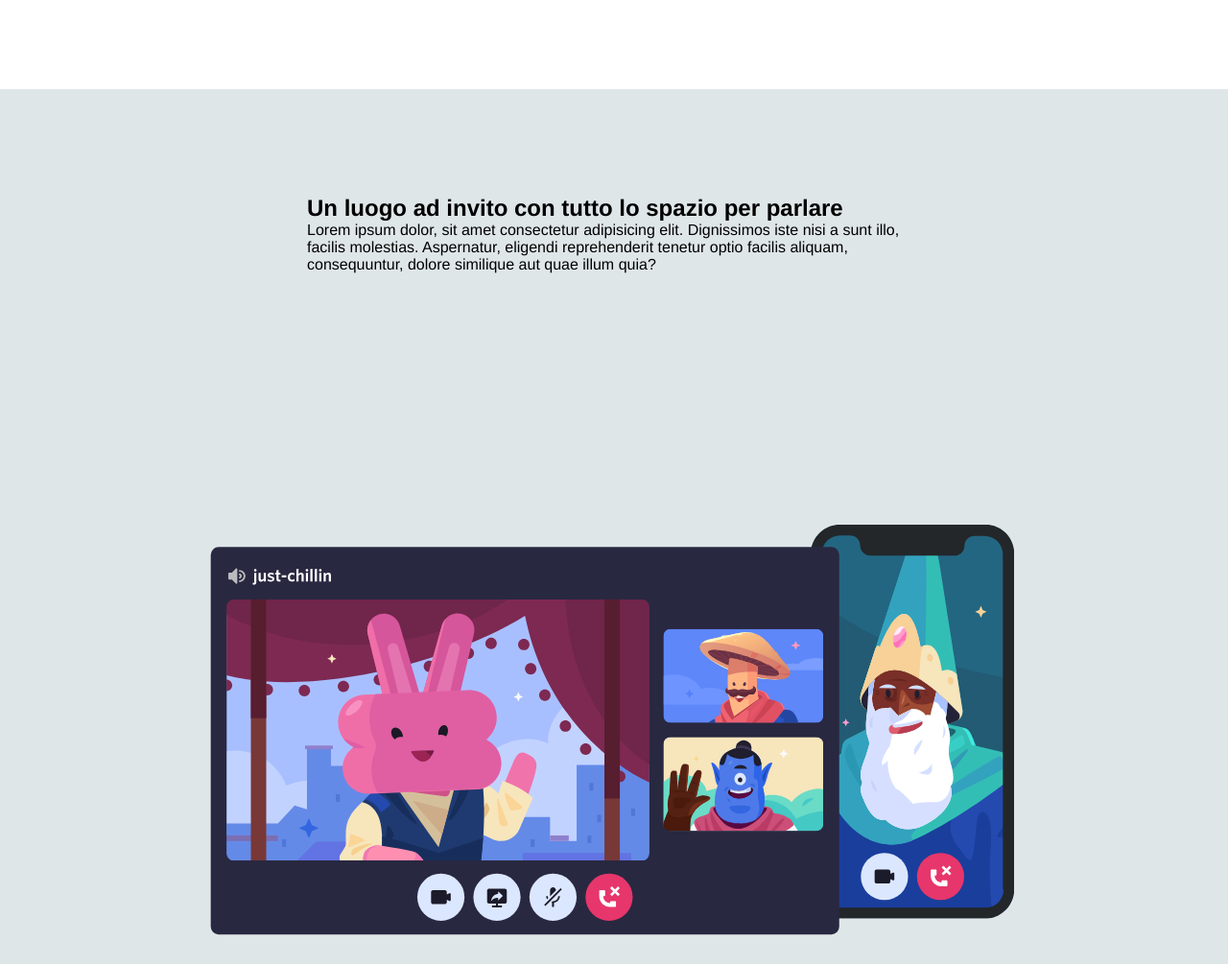
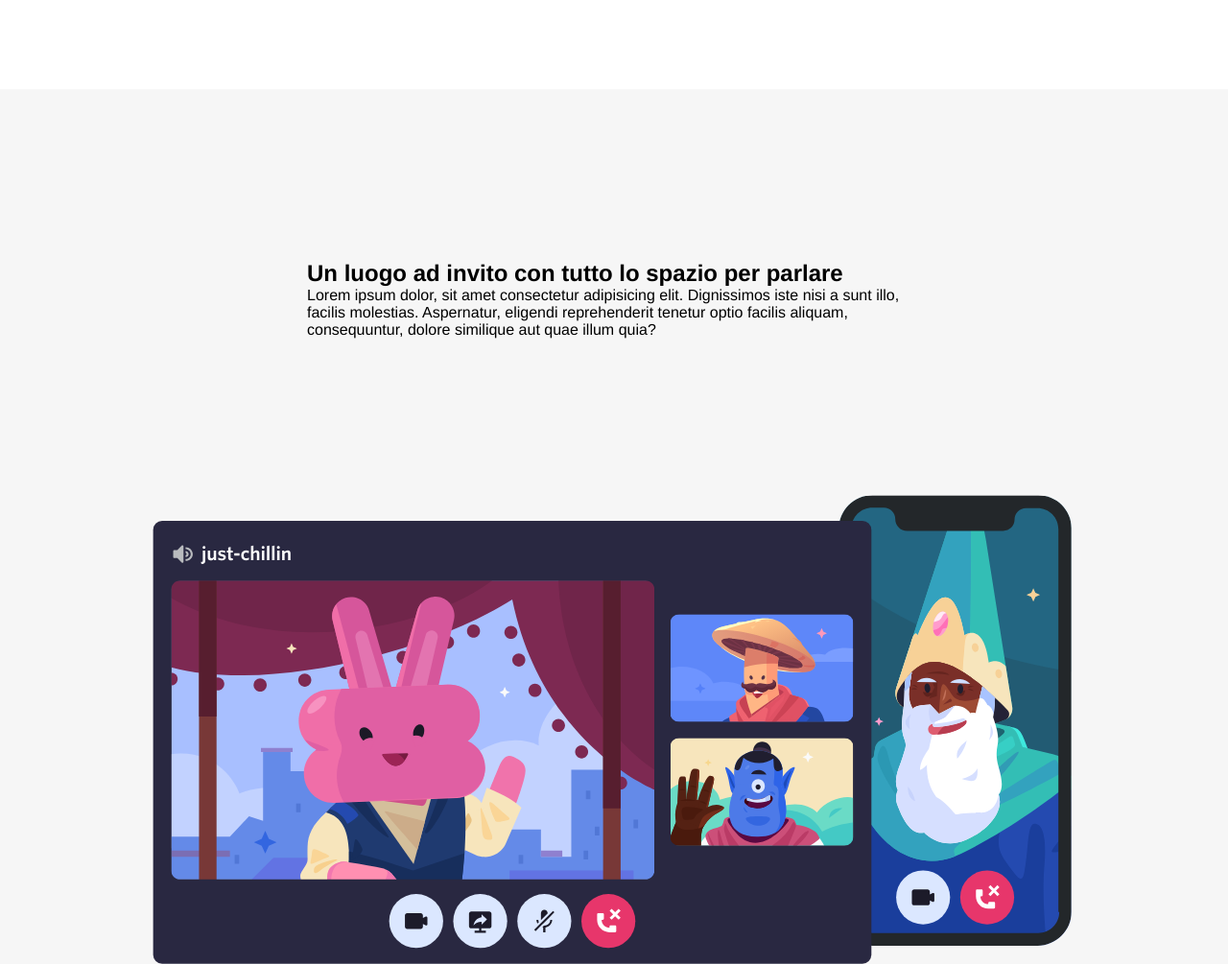
Before and after one commit to alemonacoo/htmlcss-struttura-discord, a plain HTML site: page index.html in a window 1280 px wide. Shown: the part 2307-3312 px from the top of the page at 96% size. Drawn offline with Linux system fonts and the light colour scheme.

Commit message:
adjusting style

```diff
--- a/style.css
+++ b/style.css
@@ -125,12 +125,12 @@ section img{
 }
 
 section:nth-child(3){
-    background-color: rgb(223, 230, 232);
+    background-color: rgb(246, 246, 246);
     flex-direction: row-reverse;
 }
 
 section:nth-child(5){
-    background-color: rgb(223, 230, 232);
+    background-color: rgb(246, 246, 246);
     height: 170vh;
     flex-direction: column;
     justify-content: center;
@@ -143,7 +143,8 @@ section:nth-child(5) .image-description{
     width: 50%;
 }
 section:nth-child(5) img{
-    width: 70%;
+    height: 60%;
+    width: 80%;
 }
 
 .question{
```
